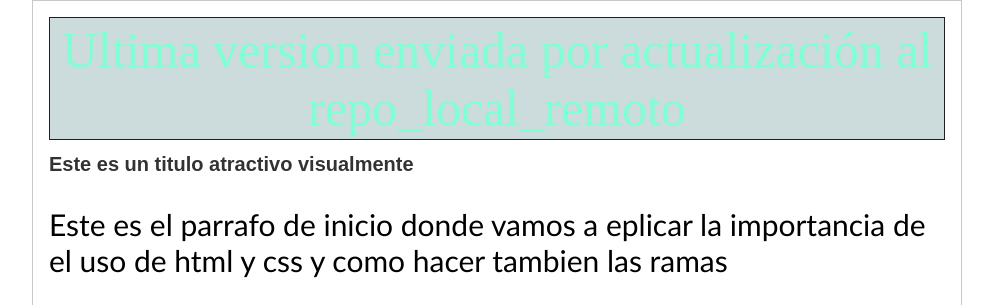
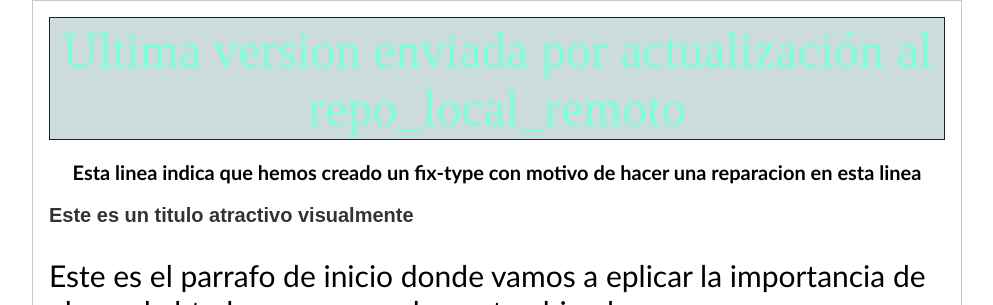
Before and after one commit to PpexRay/blogspot, a plain HTML site: page index.html in a window 1280 px wide. Shown: the top 305 px of the page, without its empty margins (143-1136 px from the left). Drawn offline with Linux system fonts and the light colour scheme.

Commit message:
preparativos para el pull request

```diff
--- a/css/styles.css
+++ b/css/styles.css
@@ -40,6 +40,13 @@ body {
     background-color: lightgrey;
 }
 
+#fix {
+    text-align: center;
+    font-size: 20px;
+    font-weight: bold;
+
+}
+
 p {
     font-family: 'Gill Sans', 'Gill Sans MT', Calibri, 'Trebuchet MS', sans-serif;
     font-size: 30px;
--- a/index.html
+++ b/index.html
@@ -12,6 +12,7 @@
         <div id="cabecera">
             Ultima version enviada por actualización al repo_local_remoto
         </div>
+        <p id="fix">Esta linea indica que hemos creado un fix-type con motivo de hacer una reparacion en esta linea</p>
         <div id="post">
             <h1>Este es un titulo atractivo visualmente</h1>
             <p>Este es el parrafo de inicio donde vamos a eplicar la importancia de el uso
```
